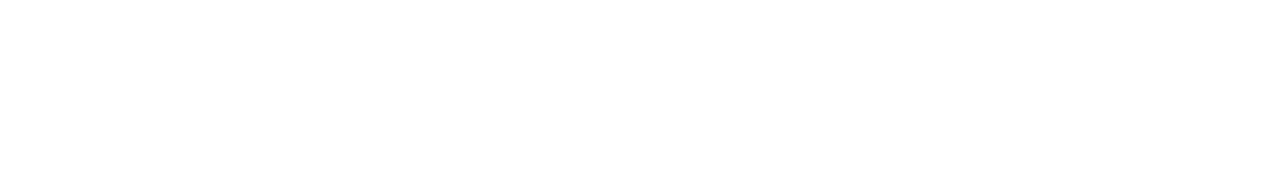
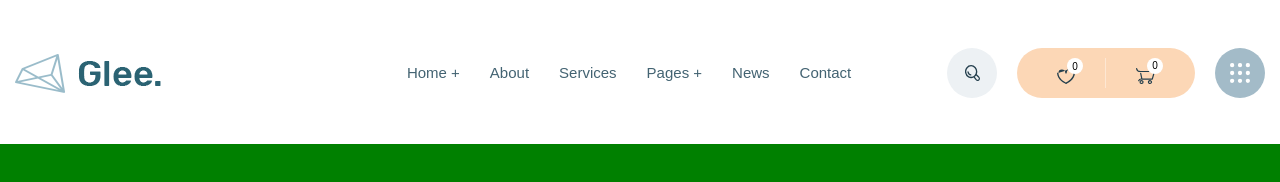
Before and after one commit to ADEL9000/project, a website: page app/index.html in a window 1280 px wide. Drawn offline with nearby package versions, Linux system fonts and the light colour scheme; files that its build step writes are made by us from their sources.

Commit message:
added header, added fonts

```diff
--- a/app/index.html
+++ b/app/index.html
@@ -1,14 +1,63 @@
 <!DOCTYPE html>
 <html lang="en">
+
 <head>
   <meta charset="UTF-8">
   <meta http-equiv="X-UA-Compatible" content="IE=edge">
   <meta name="viewport" content="width=device-width, initial-scale=1.0">
-  <title>Document</title>
+  <title>Glee.</title>
   <link rel="stylesheet" href="css/style.min.css">
 </head>
+
 <body>
+
+  <header class="header">
+    <div class="container">
+      <div class="header__inner">
+        <a class="logo" href="#">
+          <img class="logo__img" src="images/logo.png" alt="logo">
+        </a>
+
+        <nav class="menu">
+          <ul class="menu__list">
+            <li class="menu__list-item"><a class="menu__list-link" href="#">Home +</a></li>
+            <li class="menu__list-item"><a class="menu__list-link" href="#">About</a></li>
+            <li class="menu__list-item"><a class="menu__list-link" href="#">Services</a></li>
+            <li class="menu__list-item"><a class="menu__list-link" href="#">Pages +</a></li>
+            <li class="menu__list-item"><a class="menu__list-link" href="#">News</a></li>
+            <li class="menu__list-item"><a class="menu__list-link" href="#">Contact</a></li>
+          </ul>
+        </nav>
+
+        <div class="user-nav">
+          <a class="user-nav__link user-nav__link--search" href="#">
+            <img class="user-nav__img" src="images/icons/search.svg" alt="search icon">
+          </a>
+
+          <div class="user-nav__box">
+            <div class="user-nav__box-item">
+              <a class="user-nav__box-link" href="#">
+                <img class="user-nav__img" src="images/icons/heart.svg" alt="heart icon">
+                <span class="user-nav__num">0</span>
+              </a>
+            </div>
+            <div class="user-nav__box-item">
+              <a class="user-nav__box-link" href="#">
+                <img class="user-nav__img" src="images/icons/cart.svg" alt="cart icon">
+                <span class="user-nav__num">0</span>
+              </a>
+            </div>
+          </div>
+
+          <a class="user-nav__link user-nav__link--bento" href="#">
+            <img class="user-nav__img" src="images/icons/bento.svg" alt="bento icon">
+          </a>
+        </div>
+      </div>
+    </div>
+  </header>
 
   <script src="js/main.min.js"></script>
 </body>
+
 </html>
--- a/app/scss/_fonts.scss
+++ b/app/scss/_fonts.scss
@@ -0,0 +1,39 @@
+@font-face {
+  font-family: 'Rubik', sans-serif;
+  font-weight: 400;
+  font-style: normal;
+  src: local('Rubik'),
+  url('../fonts/Rubik-Regular.woff2') format('woff2'),
+  url('../fonts/Rubik-Regular.woff') format('woff');
+  font-display: swap;
+}
+
+@font-face {
+  font-family: 'Rubik', sans-serif;
+  font-weight: 500;
+  font-style: normal;
+  src: local('Rubik'),
+  url('../fonts/Rubik-Medium.woff2') format('woff2'),
+  url('../fonts/Rubik-Medium.woff') format('woff');
+  font-display: swap;
+}
+
+@font-face {
+  font-family: 'DM Sans', sans-serif;
+  font-weight: 400;
+  font-style: normal;
+  src: local('DM Sans'),
+  url('../fonts/DMSans-Regular.woff2') format('woff2'),
+  url('../fonts/DMSans-Regular.woff') format('woff');
+  font-display: swap;
+}
+
+@font-face {
+  font-family: 'DM Sans', sans-serif;
+  font-weight: 700;
+  font-style: normal;
+  src: local('DM Sans'),
+  url('../fonts/DMSans-Bold.woff2') format('woff2'),
+  url('../fonts/DMSans-Bold.woff') format('woff');
+  font-display: swap;
+}
--- a/app/scss/_global.scss
+++ b/app/scss/_global.scss
@@ -0,0 +1,15 @@
+body{
+  @extend %rubik-400;
+  background-color: green;
+}
+
+a{
+  text-decoration: none;
+  color: inherit;
+}
+
+.container{
+  max-width: 1800px;
+  margin: 0 auto;
+  padding: 0 15px;
+}
--- a/app/scss/_vars.scss
+++ b/app/scss/_vars.scss
@@ -0,0 +1,19 @@
+%rubik-400{
+  font-family: 'Rubik', sans-serif;
+  font-weight: 400;
+}
+
+%rubik-500{
+  font-family: 'Rubik', sans-serif;
+  font-weight: 500;
+}
+
+%rubik-400{
+  font-family: 'DM Sans', sans-serif;
+  font-weight: 400;
+}
+
+%rubik-700{
+  font-family: 'DM Sans', sans-serif;
+  font-weight: 700;
+}
--- a/app/scss/style.scss
+++ b/app/scss/style.scss
@@ -1,8 +1,84 @@
+@import 'fonts';
 @import 'vars';
-@import 'fonts';
 @import 'reset';
 @import 'global';
 
+.header{
+  background-color: #fff;
+  &__inner{
+    display: flex;
+    align-items: center;
+    padding: 48px 0 46px;
+    justify-content: space-between;
+  }
+}
 
+.menu{
+  margin-left: 150px;
+  &__list{
+    display: flex;
+  }
+  &__list-item + &__list-item{
+    margin-left: 30px;
+  }
+  &__list-link{
+    @extend %rubik-500;
+    font-size: 15px;
+    line-height: 12px;
+    color: #436372;
+  }
+}
+
+.user-nav{
+  display: flex;
+  align-items: center;
+  &__link,
+  &__num{
+    display: flex;
+    align-items: center;
+    justify-content: center;
+    border-radius: 50%;
+  }
+  &__link{
+    width: 50px;
+    height: 50px;
+    &--search{
+      background-color: #edf1f4;
+    }
+    &--bento{
+      background-color: #a3bbc8;
+    }
+  }
+  &__num{
+    position: absolute;
+    top: 0px;
+    right: -8px;
+    width: 16px;
+    height: 16px;
+    background-color: #fff;
+    font-size: 10px;
+    line-height: 27px;
+  }
+  &__box{
+    display: flex;
+    align-items: center;
+    padding: 0 10px;
+    margin: 0 20px;
+    height: 50px;
+    border-radius: 25px;
+    background-color: #fcd7b6;
+  }
+  &__box-link{
+    position: relative;
+    display: inline-block;
+    padding-top: 10px;
+  }
+  &__box-item{
+    padding: 0 30px;
+  }
+  &__box-item + &__box-item{
+    border-left: 1px solid #fde7d3;
+  }
+}
 
 @import 'media';
```
Also changed, not shown: app/fonts/DMSans-Bold.woff (added), app/fonts/DMSans-Bold.woff2 (added), app/fonts/DMSans-Regular.woff (added), app/fonts/DMSans-Regular.woff2 (added), app/fonts/Rubik-Medium.woff (added), app/fonts/Rubik-Medium.woff2 (added), app/fonts/Rubik-Regular.woff (added), app/fonts/Rubik-Regular.woff2 (added), app/images/icons/bento.svg (added), app/images/icons/cart.svg (added), app/images/icons/heart.svg (added), app/images/icons/search.svg (added), app/images/logo.png (added).
